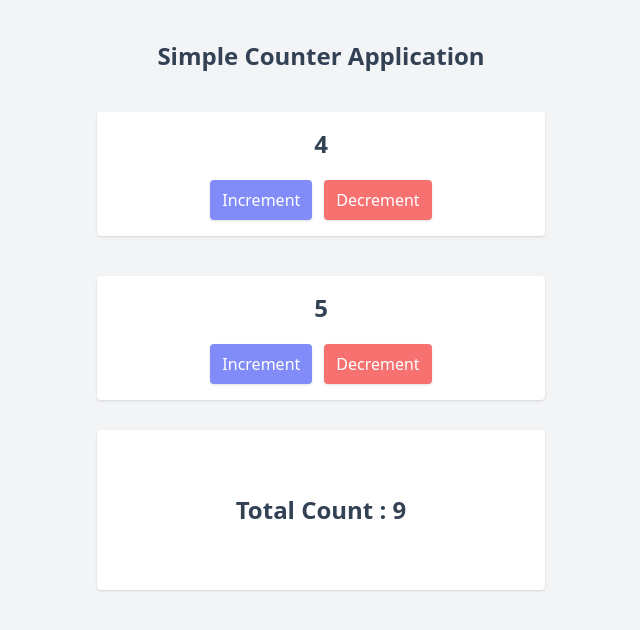
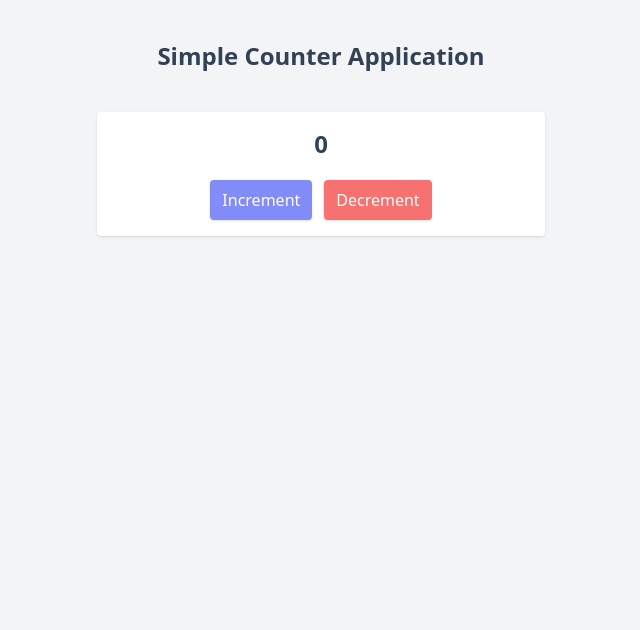
Before and after one commit to shariard58/redux-fundamentals-with-react, a React (Vite) app: page / in a window 1280 px wide. Shown: the top 630 px of the page, without its empty margins (319-959 px from the left). Built offline with nearby package versions, Linux system fonts and the light colour scheme.

Commit message:
simplyfiy the coutner app as before

```diff
--- a/src/App.jsx
+++ b/src/App.jsx
@@ -2,50 +2,13 @@ import Coutner from "./components/Coutner";
 import Stats from "./components/Stats";
 import { useState } from "react";
 export default function App() {
-  const [count, setCount] = useState([
-    {
-      id: 0,
-      count: 4,
-    },
-
-    {
-      id: 1,
-      count: 5,
-    },
-  ]);
-
-  const incrementCount = (counterNumber) => {
-    setCount((prevCount) =>
-      prevCount.map((item) =>
-        item.id === counterNumber ? { ...item, count: item.count + 1 } : item
-      )
-    );
-  };
-
-  const decrementCount = (counterNumber) => {
-    setCount((prevCount) =>
-      prevCount.map((item) =>
-        item.id === counterNumber ? { ...item, count: item.count - 1 } : item
-      )
-    );
-  };
-
   return (
     <div className="w-screen h-screen p-10 bg-gray-100 text-slate-700">
       <h1 className="max-w-md mx-auto text-center text-2xl font-bold">
         Simple Counter Application
       </h1>
       <div className="max-w-md mx-auto mt-10 spacy-y-5">
-        {count.map((singleCount) => (
-          <Coutner
-            key={singleCount.id}
-            count={singleCount}
-            incrementCount={incrementCount}
-            decrementCount={decrementCount}
-          />
-        ))}
-
-        <Stats count={count} />
+        <Coutner />
       </div>
     </div>
   );
--- a/src/components/Coutner.jsx
+++ b/src/components/Coutner.jsx
@@ -1,14 +1,16 @@
 import React from "react";
+import { useState } from "react";
 
-export default function Coutner({ count, incrementCount, decrementCount }) {
+export default function Coutner() {
+  const [count, setCount] = useState(0);
   return (
     <div className="max-w-md mx-auto mt-10 space-y-5">
       <div className="p-4 h-auto flex flex-col items-center justify-center space-y-5 bg-white rounded shadow">
-        <div className="text-2xl font-semibold">{count.count}</div>
+        <div className="text-2xl font-semibold">{count}</div>
         <div className="flex space-x-3">
           <button
             onClick={() => {
-              incrementCount(count.id);
+              setCount((prev) => prev + 1);
             }}
             className="bg-indigo-400 text-white px-3 py-2 rounded shadow"
           >
@@ -16,7 +18,7 @@ export default function Coutner({ count, incrementCount, decrementCount }) {
           </button>
           <button
             onClick={() => {
-              decrementCount(count.id);
+              setCount((prev) => prev - 1);
             }}
             className="bg-red-400 text-white px-3 py-2 rounded shadow"
           >
```
